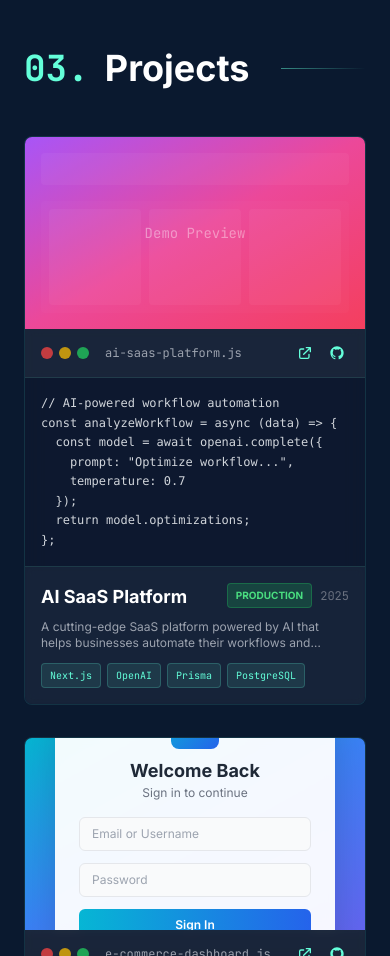
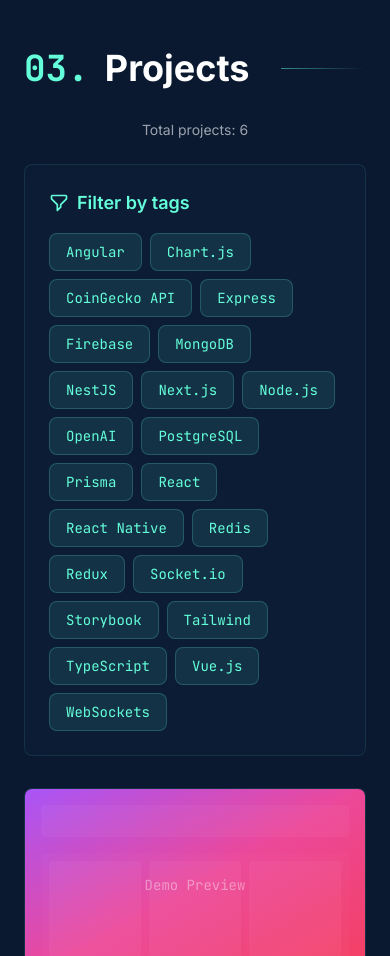
Before and after one commit to egepakten/portfolio-website, a React (Vite) app: page / in a window 390 px wide. Shown: the part 3600-4556 px from the top of the page. Built offline with nearby package versions, Linux system fonts and the light colour scheme.

Commit message:
add: Filter to Project Section

```diff
--- a/src/components/Projects.jsx
+++ b/src/components/Projects.jsx
@@ -1,4 +1,4 @@
-import { useState } from "react";
+import { useState, useMemo } from "react";
 import { motion } from "framer-motion";
 
 /**
@@ -19,6 +19,7 @@
 
 const Projects = () => {
   const [hoveredIndex, setHoveredIndex] = useState(null);
+  const [selectedFilters, setSelectedFilters] = useState([]);
 
   const projects = [
     {
@@ -154,6 +155,35 @@
     },
   ];
 
+  // Get all unique technologies
+  const allTechnologies = useMemo(() => {
+    const techSet = new Set();
+    projects.forEach((project) => {
+      project.technologies.forEach((tech) => techSet.add(tech));
+    });
+    return Array.from(techSet).sort();
+  }, []);
+
+  // Filter projects based on selected tags
+  const filteredProjects = useMemo(() => {
+    if (selectedFilters.length === 0) return projects;
+    return projects.filter((project) =>
+      selectedFilters.every((filter) => project.technologies.includes(filter))
+    );
+  }, [selectedFilters]);
+
+  // Toggle filter selection
+  const toggleFilter = (tech) => {
+    setSelectedFilters((prev) =>
+      prev.includes(tech) ? prev.filter((t) => t !== tech) : [...prev, tech]
+    );
+  };
+
+  // Clear all filters
+  const clearFilters = () => {
+    setSelectedFilters([]);
+  };
+
   return (
     <section
       id="projects"
@@ -166,14 +196,103 @@
           transition={{ duration: 0.8 }}
           viewport={{ once: true }}
         >
-          <h2 className="text-4xl lg:text-5xl font-bold mb-12 flex items-center">
+          <h2 className="text-4xl lg:text-5xl font-bold mb-8 flex items-center">
             <span className="text-accent-cyan font-mono mr-4">03.</span>
             Projects
             <div className="ml-8 h-[1px] flex-1 bg-gradient-to-r from-accent-cyan/50 to-transparent" />
           </h2>
 
+          {/* Project Count */}
+          <div className="text-center mb-6">
+            <p className="text-gray-400 text-sm">
+              Total projects: {filteredProjects.length}
+            </p>
+          </div>
+
+          {/* Filter Section */}
+          <motion.div
+            initial={{ opacity: 0, y: 10 }}
+            whileInView={{ opacity: 1, y: 0 }}
+            transition={{ duration: 0.5, delay: 0.2 }}
+            viewport={{ once: true }}
+            className="glass rounded-lg p-6 mb-8"
+          >
+            <div className="flex items-center justify-between mb-4">
+              <div className="flex items-center gap-2">
+                <svg
+                  className="w-5 h-5 text-accent-cyan"
+                  fill="none"
+                  stroke="currentColor"
+                  viewBox="0 0 24 24"
+                >
+                  <path
+                    strokeLinecap="round"
+                    strokeLinejoin="round"
+                    strokeWidth={2}
+                    d="M3 4a1 1 0 011-1h16a1 1 0 011 1v2.586a1 1 0 01-.293.707l-6.414 6.414a1 1 0 00-.293.707V17l-4 4v-6.586a1 1 0 00-.293-.707L3.293 7.293A1 1 0 013 6.586V4z"
+                  />
+                </svg>
+                <h3 className="text-lg font-semibold text-accent-cyan">
+                  Filter by tags
+                </h3>
+              </div>
+              {selectedFilters.length > 0 && (
+                <button
+                  onClick={clearFilters}
+                  className="text-sm text-gray-400 hover:text-accent-cyan transition-colors underline"
+                >
+                  Clear all
+                </button>
+              )}
+            </div>
+
+            <div className="flex flex-wrap gap-2">
+              {allTechnologies.map((tech) => (
+                <button
+                  key={tech}
+                  onClick={() => toggleFilter(tech)}
+                  className={`px-4 py-2 rounded-lg text-sm font-mono transition-all duration-200 ${
+                    selectedFilters.includes(tech)
+                      ? "bg-accent-cyan text-navy-dark font-semibold"
+                      : "bg-accent-cyan/10 text-accent-cyan border border-accent-cyan/20 hover:bg-accent-cyan/20"
+                  }`}
+                >
+                  {tech}
+                </button>
+              ))}
+            </div>
+
+            {selectedFilters.length > 0 && (
+              <div className="mt-4 pt-4 border-t border-accent-cyan/20">
+                <p className="text-sm text-gray-400">
+                  Active filters:{" "}
+                  <span className="text-accent-cyan font-semibold">
+                    {selectedFilters.join(", ")}
+                  </span>
+                </p>
+              </div>
+            )}
+          </motion.div>
+
+          {filteredProjects.length === 0 ? (
+            <motion.div
+              initial={{ opacity: 0 }}
+              animate={{ opacity: 1 }}
+              className="text-center py-12"
+            >
+              <p className="text-gray-400 text-lg mb-2">
+                No projects match the selected filters
+              </p>
+              <button
+                onClick={clearFilters}
+                className="text-accent-cyan hover:underline"
+              >
+                Clear filters
+              </button>
+            </motion.div>
+          ) : (
             <div className="grid grid-cols-1 md:grid-cols-2 lg:grid-cols-3 gap-8">
-            {projects.map((project, index) => (
+              {filteredProjects.map((project, index) => (
                 <motion.div
                   key={index}
                   initial={{ opacity: 0, y: 30 }}
@@ -404,6 +523,7 @@
                 </motion.div>
               ))}
             </div>
+          )}
         </motion.div>
       </div>
     </section>
```
Lines whose indentation alone changed are shown as unchanged.
